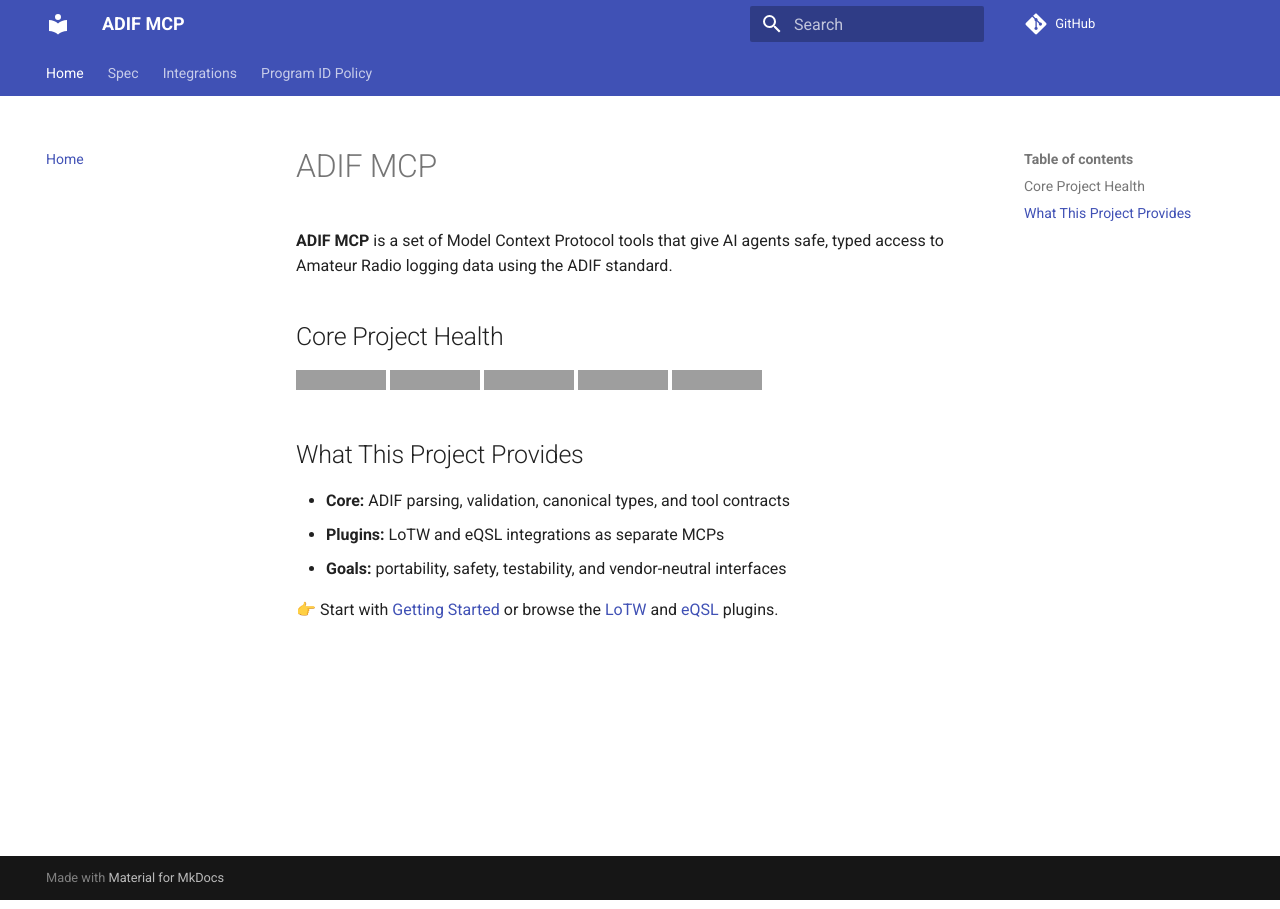
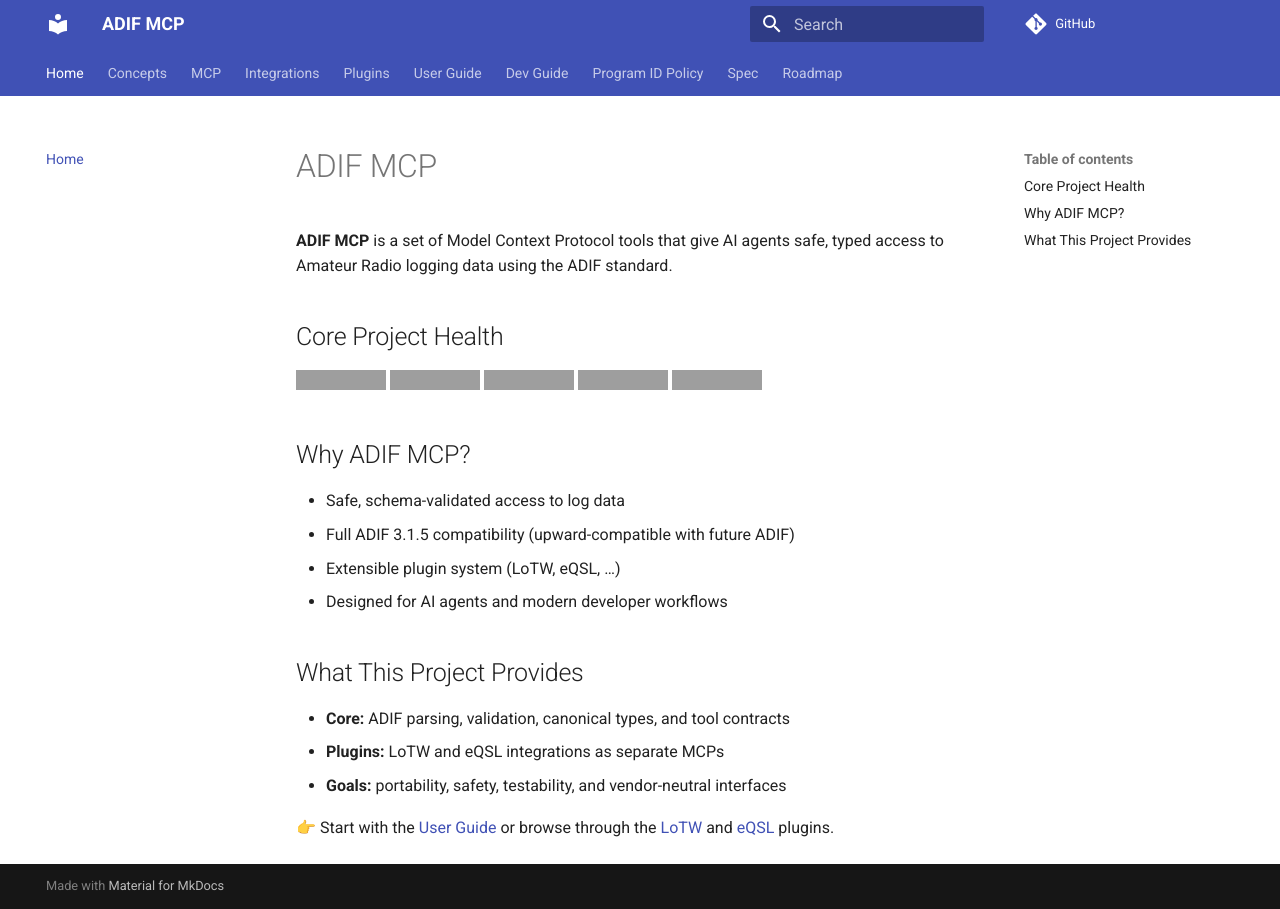
Before and after one commit to KI7MT/adif-mcp, an MkDocs documentation site: the page built from docs/index.md, in a window 1280 px wide. Built offline with MkDocs 1.6.1 and Material for MkDocs 9.7.7, drawn with Linux system fonts in a browser that asks for light colours; comment, search, counter and statistics services are not loaded; grey boxes are pictures that could not be loaded.

Commit message:
chore(docs): Restructure the index and a CNAM for SSL

```diff
--- a/docs/index.md
+++ b/docs/index.md
@@ -10,10 +10,17 @@
 [![SSL Certificate Expiry Check](https://github.com/KI7MT/adif-mcp/actions/workflows/ssl-expiry.yml/badge.svg)](https://github.com/KI7MT/adif-mcp/actions/workflows/ssl-expiry.yml)
 
 
+## Why ADIF MCP?
+
+- Safe, schema-validated access to log data
+- Full ADIF 3.1.5 compatibility (upward-compatible with future ADIF)
+- Extensible plugin system (LoTW, eQSL, …)
+- Designed for AI agents and modern developer workflows
+
 ## What This Project Provides
 
 - **Core:** ADIF parsing, validation, canonical types, and tool contracts
 - **Plugins:** LoTW and eQSL integrations as separate MCPs
 - **Goals:** portability, safety, testability, and vendor-neutral interfaces
 
-👉 Start with [Getting Started](getting-started.md) or browse the [LoTW](plugins/lotw/index.md) and [eQSL](plugins/eqsl/index.md) plugins.
+👉 Start with the [User Guide](userguide/getting-started.md) or browse through the [LoTW](plugins/lotw/index.md) and [eQSL](plugins/eqsl/api.md) plugins.
--- a/mkdocs.yml
+++ b/mkdocs.yml
@@ -1,6 +1,8 @@
 site_name: ADIF MCP
 site_url: https://adif-mcp.com/
 repo_url: https://github.com/KI7MT/adif-mcp
+site_description: ADIF MCP Documentation
+
 theme:
   name: material
   features:
@@ -10,20 +12,33 @@ theme:
     - search.suggest
     - search.highlight
     - content.code.copy
-markdown_extensions:
-  - admonition
-  - toc:
-      permalink: true
-  - pymdownx.highlight
-  - pymdownx.superfences
 nav:
   - Home: index.md
+  - Concepts:
+    - Overview: concepts/overview.md
+    - ADIF Basics: concepts/adif-basics.md
+  - MCP:
+    - Overview: mcp/overview.md
+    - Manifest: mcp/manifest.md
+    - Tools: mcp/tools.md
+  - Integrations:
+    - Overview: integrations/overview.md
+    - LoTW: integrations/lotw.md
+    - eQSL: integrations/eqsl.md
+  - Plugins:
+    - eQSL API: plugins/eqsl/api.md
+    - LoTW API: plugins/lotw/api.md
+  - User Guide:
+    - userguide/getting-started.md
+  - Dev Guide:
+    - devguide/overview.md
+  - Program ID Policy: program-id-policy.md
   - Spec:
     - Overview: spec/spec.md
-  - Integrations:
-    - LoTW: integrations/lotw.md
-    - eQSL: integrations/eqsl.md
-  - Program ID Policy: program-id-policy.md
+  - Roadmap: roadmap.md
+
+
+
 
 plugins:
   - search
@@ -36,3 +51,19 @@ plugins:
             show_source: true
             show_root_toc_entry: false
             heading_level: 2
+markdown_extensions:
+  - admonition
+  - abbr
+  - attr_list
+  - def_list
+  - footnotes
+  - md_in_html
+  - attr_list
+  - pymdownx.highlight
+  - pymdownx.inlinehilite
+  - pymdownx.mark
+  - pymdownx.smartsymbols
+  - pymdownx.tabbed
+  - pymdownx.superfences
+  - toc:
+      permalink: true
```
Also changed, not shown: docs/changelog.md (deleted, +0 -4 lines), docs/devguide/overview.md (added, +3 -0 lines), docs/integrations/eqsl.md (+1 -1 lines), docs/integrations/lotw.md (+1 -1 lines), docs/integrations/overview.md (added, +3 -0 lines), docs/mcp/overview.md (added, +3 -0 lines), docs/plugins/eqsl/api.md (+4 -0 lines), docs/plugins/eqsl/index.md (deleted, +0 -4 lines), docs/plugins/lotw/api.md (+9 -0 lines), docs/plugins/lotw/index.md (deleted, +0 -5 lines), docs/userguide/getting-started.md (renamed from docs/getting-started.md, +1 -1 lines), 1 other file.
